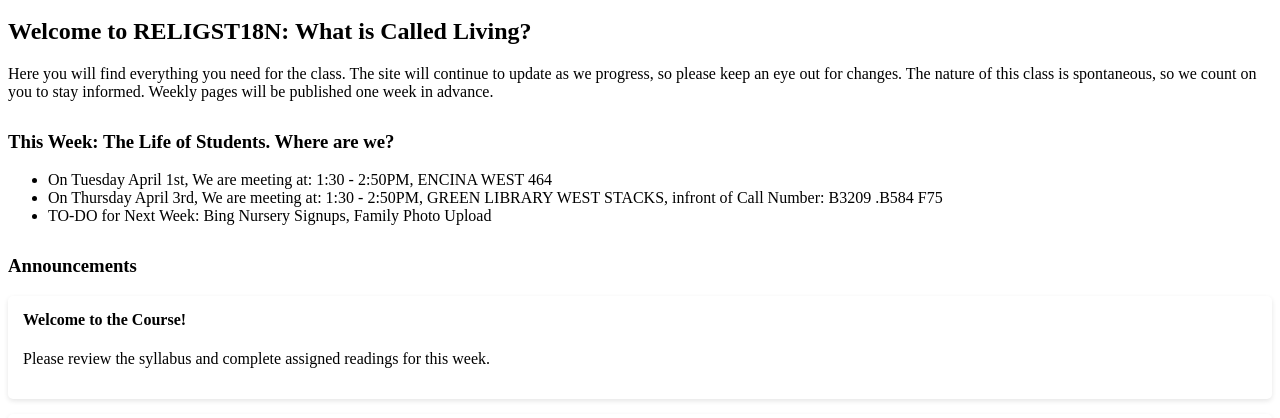
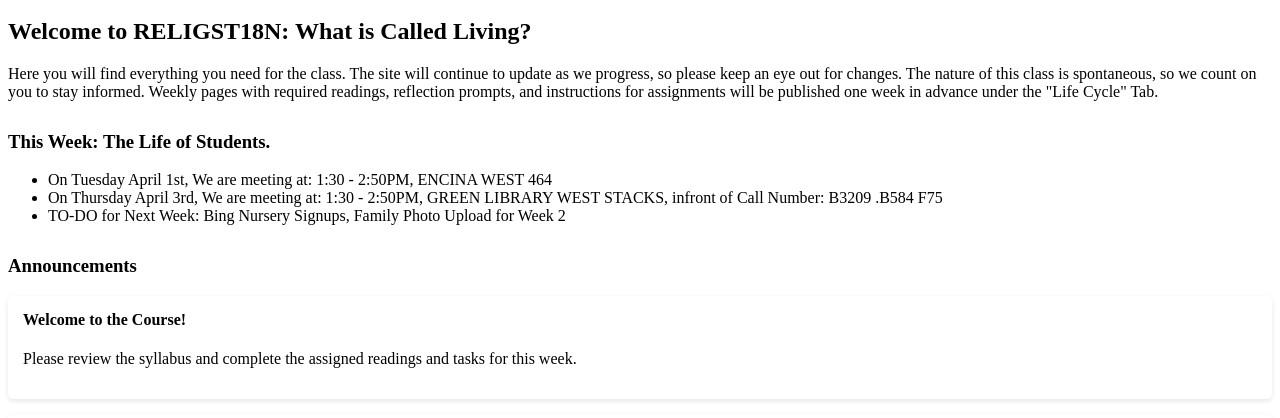
Before and after one commit to sgcxliv/calledliving, a Next.js app: page / in a window 1280 px wide. Shown: the part 128-546 px from the top of the page. Built offline with nearby package versions, Linux system fonts and the light colour scheme; no server answers.

Commit message:
Update index.js

```diff
--- a/pages/index.js
+++ b/pages/index.js
@@ -22,14 +22,14 @@ export default function Home() {
         <h2>Welcome to RELIGST18N: What is Called Living?</h2>
         <p>Here you will find everything you need for the class.
     The site will continue to update as we progress, so please keep an eye out for changes.
-    The nature of this class is spontaneous, so we count on you to stay informed. Weekly pages will be published one week in advance. </p>
+    The nature of this class is spontaneous, so we count on you to stay informed. Weekly pages with required readings, reflection prompts, and instructions for assignments will be published one week in advance under the "Life Cycle" Tab. </p>
 
         <div style={{ marginTop: '30px' }}>
-          <h3>This Week: The Life of Students. Where are we?</h3>
+          <h3>This Week: The Life of Students. </h3>
           <ul>
             <li>On Tuesday April 1st, We are meeting at: 1:30 - 2:50PM, ENCINA WEST 464</li>
             <li>On Thursday April 3rd, We are meeting at: 1:30 - 2:50PM, GREEN LIBRARY WEST STACKS, infront of Call Number: B3209 .B584 F75</li>
-            <li>TO-DO for Next Week: Bing Nursery Signups, Family Photo Upload</li>
+            <li>TO-DO for Next Week: Bing Nursery Signups, Family Photo Upload for Week 2</li>
           </ul>
         </div>
 
@@ -37,7 +37,7 @@ export default function Home() {
           <h3>Announcements</h3>
           <div style={{ backgroundColor: '#fff', padding: '15px', borderRadius: '5px', boxShadow: '0 2px 5px rgba(0,0,0,0.1)', marginBottom: '15px' }}>
             <h4 style={{ marginTop: 0 }}>Welcome to the Course!</h4>
-            <p>Please review the syllabus and complete assigned readings for this week.</p>
+            <p>Please review the syllabus and complete the assigned readings and tasks for this week.</p>
           </div>
           <div style={{ backgroundColor: '#fff', padding: '15px', borderRadius: '5px', boxShadow: '0 2px 5px rgba(0,0,0,0.1)' }}>
             <h4 style={{ marginTop: 0 }}>Field Trip Scheduled</h4>
```
